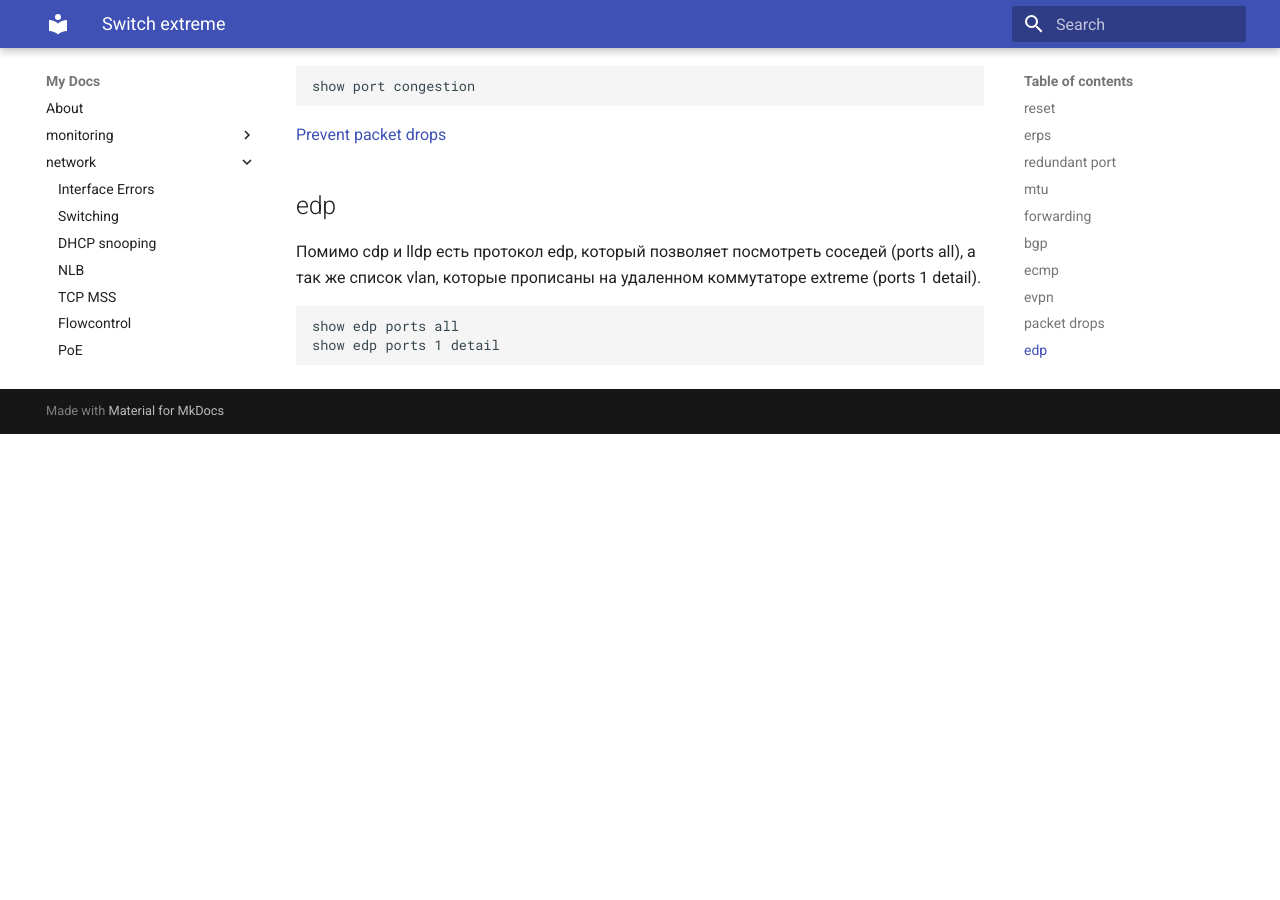
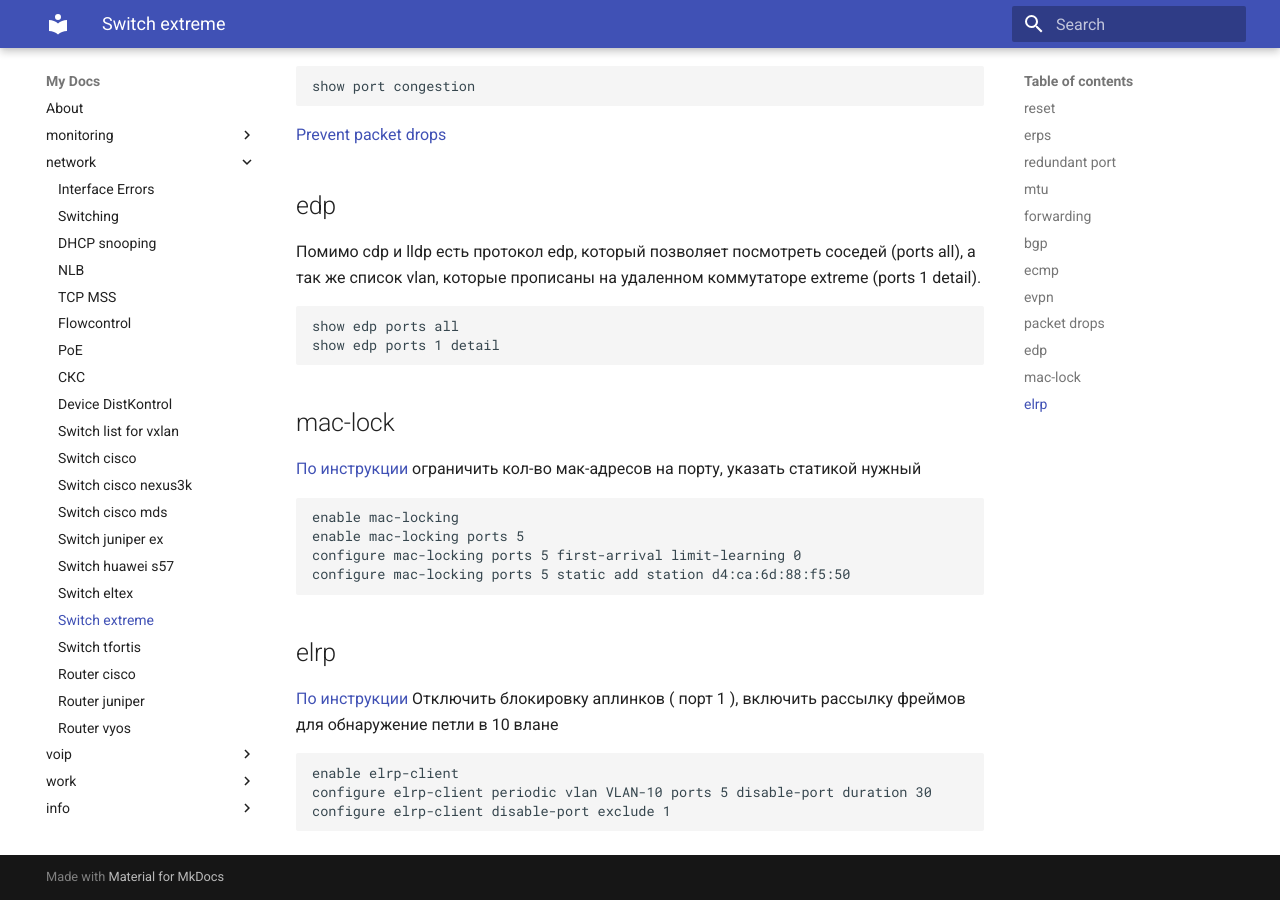
Before and after one commit to v98765/v98765.github.io, an MkDocs documentation site: the page built from docs/network/extreme.md, in a window 1280 px wide and 900 px high, scrolled down 4219 px. Built offline with MkDocs 1.6.1 and Material for MkDocs 9.7.7, drawn with Linux system fonts in a browser that asks for light colours; before the commit the page ends 4653 px from its top, so only the background shows below that.

Commit message:
network/extreme.md mac-locking, elrp

````diff
--- a/docs/network/extreme.md
+++ b/docs/network/extreme.md
@@ -190,3 +190,26 @@
 show edp ports all
 show edp ports 1 detail
 ```
+
+## mac-lock
+
+[По инструкции](https://gtacknowledge.extremenetworks.com/articles/How_To/How-to-bind-a-single-mac-address-to-a-port)
+ограничить кол-во мак-адресов на порту, указать статикой нужный
+
+```text
+enable mac-locking
+enable mac-locking ports 5
+configure mac-locking ports 5 first-arrival limit-learning 0
+configure mac-locking ports 5 static add station d4:ca:6d:88:f5:50
+```
+
+## elrp
+
+[По инструкции](https://gtacknowledge.extremenetworks.com/articles/How_To/How-to-configure-ELRP-to-disable-ports)
+Отключить блокировку аплинков ( порт 1 ), включить рассылку фреймов для обнаружение петли в 10 влане
+
+```text
+enable elrp-client
+configure elrp-client periodic vlan VLAN-10 ports 5 disable-port duration 30
+configure elrp-client disable-port exclude 1
+```
````
